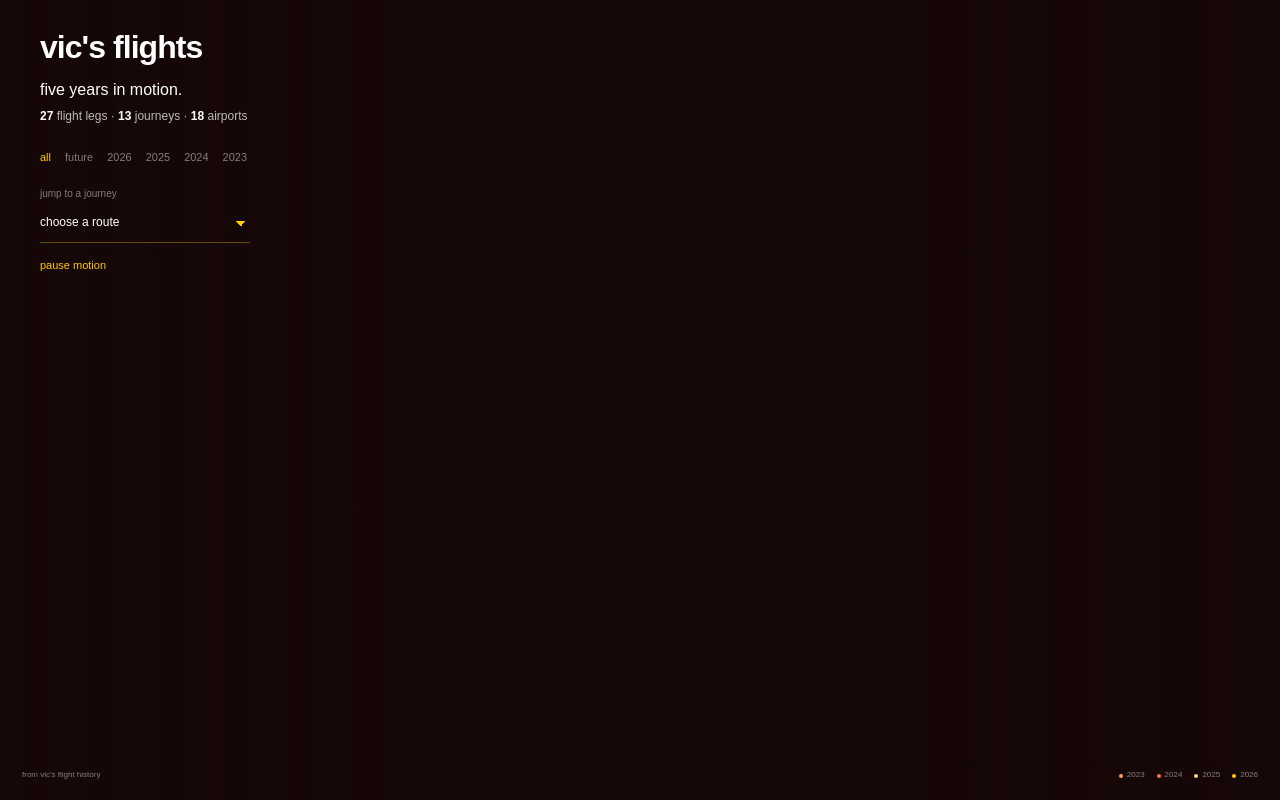
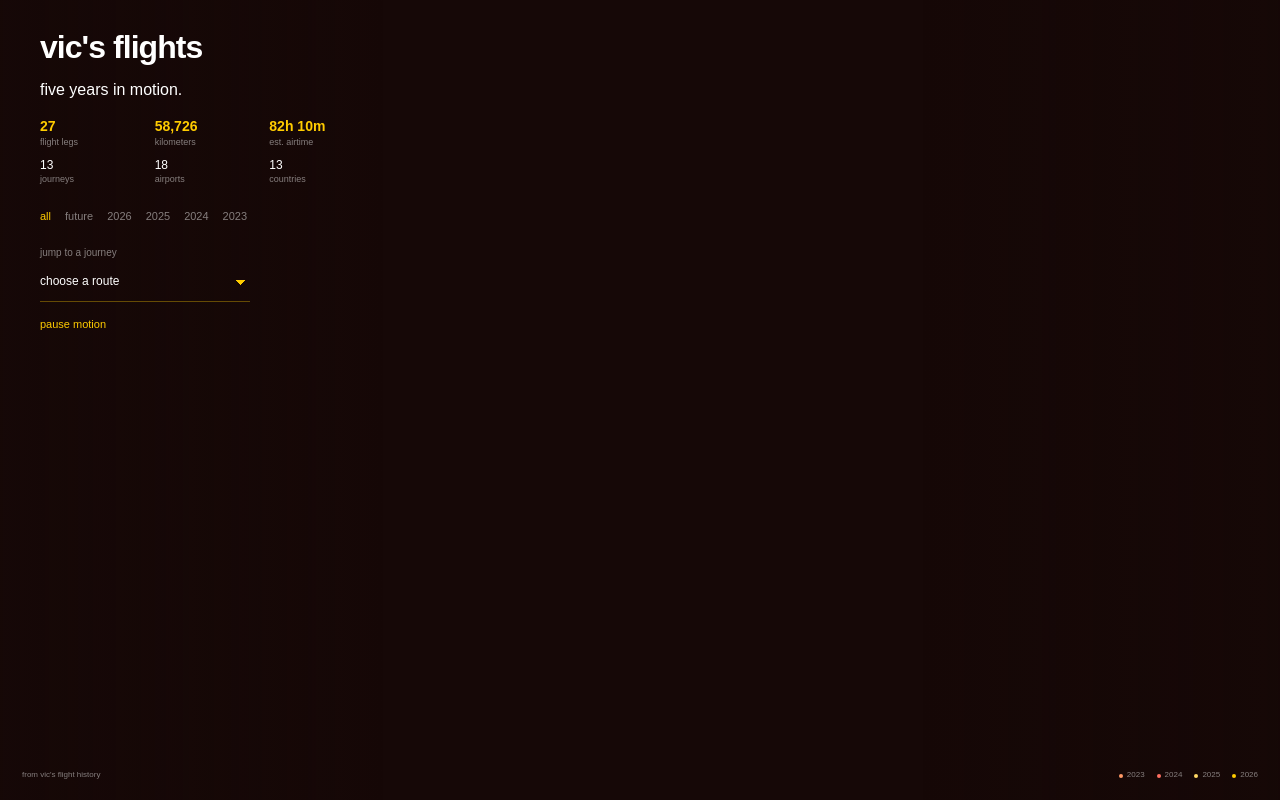
Before and after one commit to VicPitic/vic-flights, a website built with Vite: page index.html in a window 1280 px wide. Built offline with nearby package versions, Linux system fonts and the light colour scheme; what globe.gl would draw is missing.

Commit message:
Add flight distance and airtime stats

```diff
--- a/index.html
+++ b/index.html
@@ -15,7 +15,32 @@
       <header class="brand-panel enter-stage" style="--enter-delay: 80ms">
         <h1>vic's flights</h1>
         <p class="intro">five years in motion.</p>
-        <p class="stats" aria-label="Flight totals"><strong id="segmentCount">27</strong> <span id="segmentLabel">flight legs</span> · <strong id="journeyCount">13</strong> <span id="journeyLabel">journeys</span> · <strong id="airportCount">18</strong> <span id="airportLabel">airports</span></p>
+        <dl class="stats" aria-label="Flight totals">
+          <div class="stat-item stat-item-primary">
+            <dt id="segmentLabel">flight legs</dt>
+            <dd id="segmentCount">27</dd>
+          </div>
+          <div class="stat-item stat-item-primary">
+            <dt>kilometers</dt>
+            <dd id="distanceCount">0</dd>
+          </div>
+          <div class="stat-item stat-item-primary">
+            <dt>est. airtime</dt>
+            <dd id="airtimeCount">0h</dd>
+          </div>
+          <div class="stat-item">
+            <dt id="journeyLabel">journeys</dt>
+            <dd id="journeyCount">13</dd>
+          </div>
+          <div class="stat-item">
+            <dt id="airportLabel">airports</dt>
+            <dd id="airportCount">18</dd>
+          </div>
+          <div class="stat-item">
+            <dt id="countryLabel">countries</dt>
+            <dd id="countryCount">11</dd>
+          </div>
+        </dl>
 
         <fieldset class="year-filter" aria-label="Filter flights by year">
           <legend class="sr-only">Filter flights by year</legend>
--- a/src/main.js
+++ b/src/main.js
@@ -43,6 +43,10 @@ const dom = {
   journeyLabel: document.getElementById('journeyLabel'),
   airportCount: document.getElementById('airportCount'),
   airportLabel: document.getElementById('airportLabel'),
+  countryCount: document.getElementById('countryCount'),
+  countryLabel: document.getElementById('countryLabel'),
+  distanceCount: document.getElementById('distanceCount'),
+  airtimeCount: document.getElementById('airtimeCount'),
   yearButtons: [...document.querySelectorAll('.year-button')],
   journeySelect: document.getElementById('journeySelect'),
   motionToggle: document.getElementById('motionToggle'),
@@ -208,6 +212,9 @@ function applyFilter() {
   const visibleSegments = segmentData.filter((segment) => visibleIds.has(segment.tripId));
   const visibleAirportCodes = new Set(visibleSegments.flatMap((segment) => [segment.from, segment.to]));
   const visibleAirports = airportData.filter((airport) => visibleAirportCodes.has(airport.code));
+  const visibleCountries = new Set(visibleAirports.map((airport) => airport.country));
+  const distance = getSegmentsDistance(visibleSegments);
+  const airtime = getSegmentsAirtime(visibleSegments);
 
   dom.yearButtons.forEach((button) => {
     const active = button.dataset.year === state.year;
@@ -224,9 +231,13 @@ function applyFilter() {
   dom.segmentCount.textContent = visibleSegments.length;
   dom.journeyCount.textContent = visibleTrips.length;
   dom.airportCount.textContent = visibleAirports.length;
+  dom.countryCount.textContent = visibleCountries.size;
+  dom.distanceCount.textContent = formatDistance(distance);
+  dom.airtimeCount.textContent = formatDuration(airtime);
   dom.segmentLabel.textContent = visibleSegments.length === 1 ? 'flight leg' : 'flight legs';
   dom.journeyLabel.textContent = visibleTrips.length === 1 ? 'journey' : 'journeys';
   dom.airportLabel.textContent = visibleAirports.length === 1 ? 'airport' : 'airports';
+  dom.countryLabel.textContent = visibleCountries.size === 1 ? 'country' : 'countries';
 
   globe.arcsData(visibleSegments).pointsData(visibleAirports);
   refreshPlanes(visibleSegments);
@@ -265,6 +276,14 @@ function clearSelection() {
 }
 
 function renderTripPanel(trip) {
+  const tripSegments = trip.segments.map((segment) => ({
+    ...segment,
+    start: AIRPORTS[segment.from],
+    end: AIRPORTS[segment.to]
+  }));
+  const tripDistance = getSegmentsDistance(tripSegments);
+  const tripAirtime = getSegmentsAirtime(tripSegments);
+
   dom.routePanel.classList.remove('is-empty');
   dom.routePanel.setAttribute('aria-hidden', 'false');
   dom.panelEyebrow.textContent = `${trip.year} journey`;
@@ -275,6 +294,20 @@ function renderTripPanel(trip) {
         <h2>${escapeHtml(trip.name)}</h2>
       </div>
     </div>
+    <dl class="trip-stats" aria-label="Journey statistics">
+      <div>
+        <dt>distance</dt>
+        <dd>${formatDistance(tripDistance)} km</dd>
+      </div>
+      <div>
+        <dt>est. airtime</dt>
+        <dd>${formatDuration(tripAirtime)}</dd>
+      </div>
+      <div>
+        <dt>flight legs</dt>
+        <dd>${trip.segments.length}</dd>
+      </div>
+    </dl>
     <ol class="segment-list" aria-label="Flight legs">
       ${trip.segments.map((segment, index) => segmentMarkup(segment, index, trip.segments.length)).join('')}
     </ol>
@@ -297,6 +330,8 @@ function renderEmptyPanel() {
 function segmentMarkup(segment, index, total) {
   const from = AIRPORTS[segment.from];
   const to = AIRPORTS[segment.to];
+  const distance = haversine(from, to);
+  const airtime = estimateAirtime(distance);
   return `
     <li class="segment-item" style="--segment-index: ${index}">
       <div class="segment-rail" aria-hidden="true">
@@ -309,7 +344,7 @@ function segmentMarkup(segment, index, total) {
           <span aria-hidden="true">→</span>
           <strong>${escapeHtml(segment.to)}</strong>
         </div>
-        <p>${escapeHtml(from.city)} to ${escapeHtml(to.city)}</p>
+        <p>${escapeHtml(from.city)} to ${escapeHtml(to.city)} · ${formatDistance(distance)} km · ${formatDuration(airtime)}</p>
       </div>
     </li>
   `;
@@ -512,6 +547,32 @@ function haversine(start, end) {
   return 2 * radius * Math.atan2(Math.sqrt(value), Math.sqrt(1 - value));
 }
 
+function getSegmentsDistance(segments) {
+  return segments.reduce((sum, segment) => sum + haversine(segment.start, segment.end), 0);
+}
+
+function getSegmentsAirtime(segments) {
+  return segments.reduce((sum, segment) => {
+    const distance = haversine(segment.start, segment.end);
+    return sum + estimateAirtime(distance);
+  }, 0);
+}
+
+function estimateAirtime(distance) {
+  const minutes = Math.max(45, (distance / 800) * 60 + 20);
+  return Math.round(minutes / 5) * 5;
+}
+
+function formatDistance(distance) {
+  return Math.round(distance).toLocaleString('en-US');
+}
+
+function formatDuration(minutes) {
+  const hours = Math.floor(minutes / 60);
+  const remainingMinutes = minutes % 60;
+  return remainingMinutes ? `${hours}h ${remainingMinutes}m` : `${hours}h`;
+}
+
 function toRadians(value) {
   return (value * Math.PI) / 180;
 }
--- a/src/style.css
+++ b/src/style.css
@@ -68,7 +68,7 @@ select {
 .brand-panel {
   top: 30px;
   left: 40px;
-  width: min(300px, calc(100vw - 80px));
+  width: min(330px, calc(100vw - 80px));
 }
 
 h1,
@@ -93,19 +93,43 @@ h1 {
 }
 
 .intro {
-  margin-bottom: 4px;
+  margin-bottom: 14px;
   font-size: 16px;
 }
 
 .stats {
+  display: grid;
+  grid-template-columns: repeat(3, minmax(0, 1fr));
+  gap: 9px 14px;
   margin: 0;
-  color: var(--muted);
-  font-size: 12px;
 }
 
-.stats strong {
+.stat-item {
+  display: flex;
+  min-width: 0;
+  flex-direction: column-reverse;
+}
+
+.stat-item dt,
+.trip-stats dt {
+  color: var(--quiet);
+  font-size: 9px;
+  line-height: 1.35;
+}
+
+.stat-item dd,
+.trip-stats dd {
+  margin: 0;
   color: var(--ink);
+  font-size: 12px;
   font-variant-numeric: tabular-nums;
+  line-height: 1.35;
+}
+
+.stat-item-primary dd {
+  color: var(--accent);
+  font-size: 14px;
+  font-weight: 700;
 }
 
 .year-filter {
@@ -244,6 +268,27 @@ h1 {
   line-height: 1.55;
 }
 
+.trip-stats {
+  display: grid;
+  grid-template-columns: repeat(3, minmax(0, 1fr));
+  gap: 12px;
+  margin: 14px 0 0;
+  padding: 10px 0;
+  border-top: 1px solid rgba(255, 255, 255, 0.12);
+  border-bottom: 1px solid rgba(255, 255, 255, 0.12);
+}
+
+.trip-stats > div {
+  display: flex;
+  min-width: 0;
+  flex-direction: column-reverse;
+}
+
+.trip-stats dd {
+  color: var(--accent);
+  font-weight: 700;
+}
+
 .segment-list {
   margin: 14px 0 0;
   padding: 0;
@@ -307,6 +352,7 @@ h1 {
   overflow-wrap: anywhere;
   color: var(--muted);
   font-size: 9px;
+  font-variant-numeric: tabular-nums;
   line-height: 1.45;
 }
 
```
Also changed, not shown: README.md.
